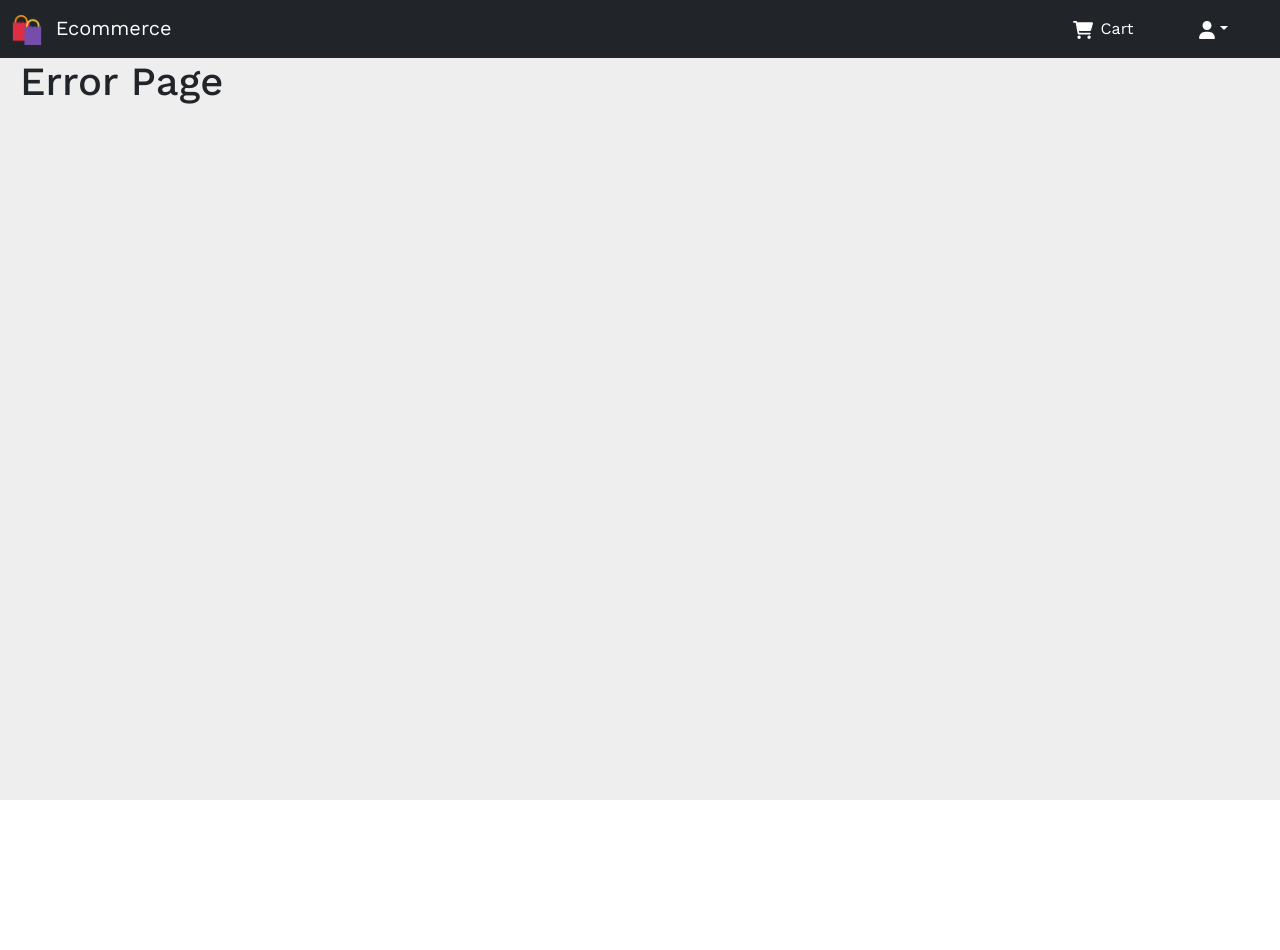
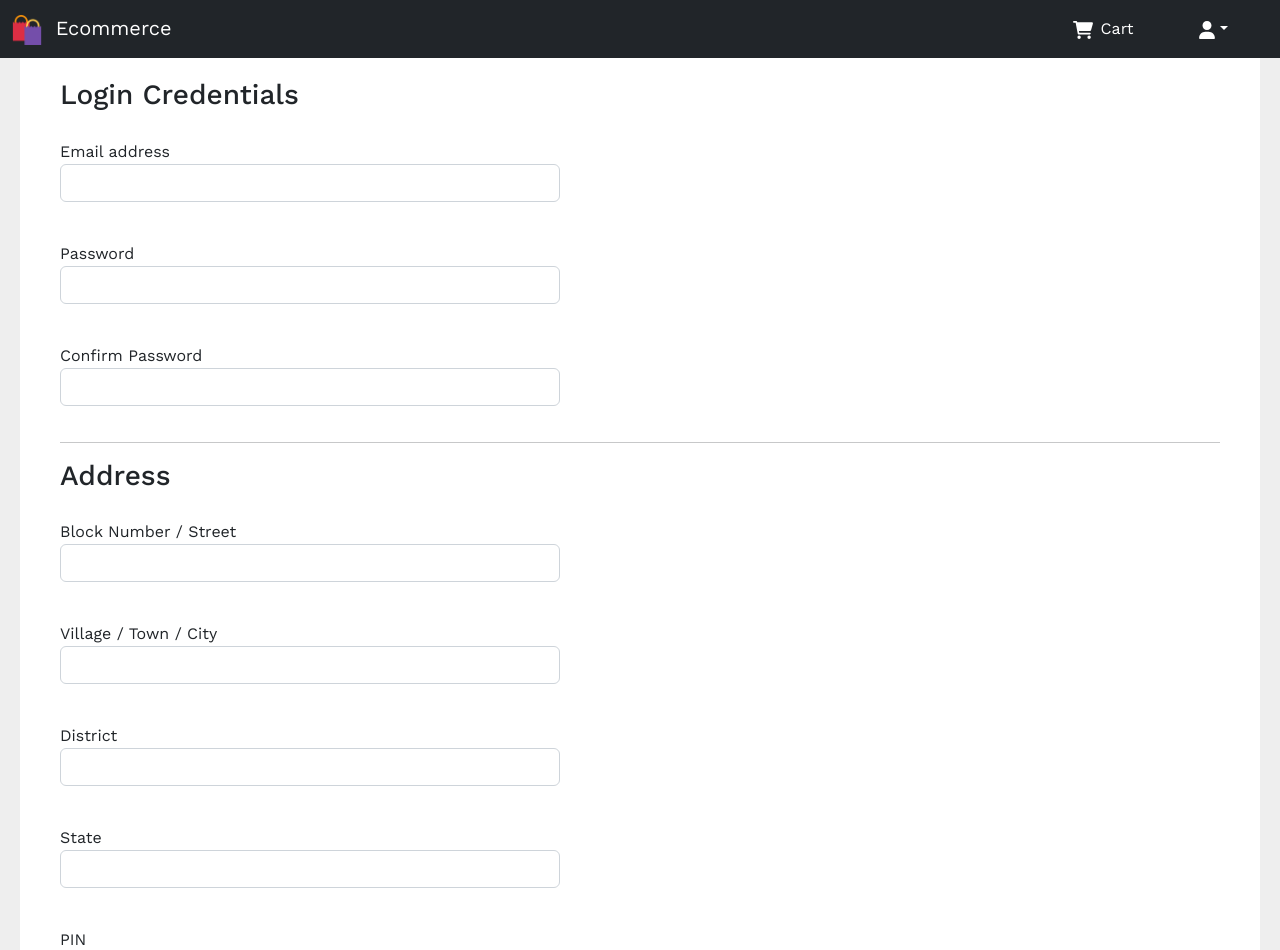
Before and after one commit to Rafael00X/Ecommerce-Frontend, a React (Create React App) app: page /register in a window 1280 px wide. Shown: the top 950 px of the page. Before the commit the page ends 800 px from the top, so only its background shows below. Built offline with nearby package versions, Linux system fonts and the light colour scheme.

Commit message:
Added Register

```diff
--- a/src/App.js
+++ b/src/App.js
@@ -8,6 +8,7 @@ import Error from "./pages/Error";
 import Header from "./components/header/Header";
 import Cart from "./pages/Cart";
 import Orders from "./pages/Orders";
+import Register from "./pages/Register";
 
 export default function App() {
   return (
@@ -21,6 +22,7 @@ export default function App() {
           <Route path="/section/:sectionId" element={<Section />} />
           <Route path="/cart" element={<Cart />} />
           <Route path="/orders" element={<Orders />} />
+          <Route path="/register" element={<Register />} />
           <Route path="/*" element={<Error />} />
         </Routes>
       </div>
--- /dev/null
+++ b/src/hooks/useForm.js
@@ -0,0 +1,18 @@
+import { useState } from "react";
+
+export default function useForm(initialValues, callback) {
+  const [values, setValues] = useState(initialValues);
+
+  const onChange = (e) => {
+    setValues((prevValues) => {
+      return { ...prevValues, [e.target.name]: e.target.value };
+    });
+  };
+
+  const onSubmit = (e) => {
+    e.preventDefault();
+    callback(values);
+  };
+
+  return [values, onChange, onSubmit];
+}
--- /dev/null
+++ b/src/pages/Register.jsx
@@ -0,0 +1,145 @@
+import { useNavigate } from "react-router-dom";
+import useForm from "../hooks/useForm";
+import { registerUser } from "../utils/query";
+import styles from "./Register.module.css";
+
+export default function Register() {
+  const navigate = useNavigate();
+  const initialValues = {
+    email: "",
+    password: "",
+    confirmPassword: "",
+    block: "",
+    city: "",
+    district: "",
+    state: "",
+    pin: "",
+  };
+  const callback = (values) => {
+    if (values.password !== values.confirmPassword)
+      return alert("Passwords must match!");
+    if (isNaN(Number(values.pin)) || values.pin.length !== 6)
+      return alert("Invalid PIN");
+    registerUser(values);
+    navigate("/");
+  };
+
+  const [values, onChange, onSubmit] = useForm(initialValues, callback);
+
+  return (
+    <div className={styles.container + " bg-white"}>
+      <form onSubmit={onSubmit}>
+        <h3>Login Credentials</h3>
+        <div className="form-group">
+          <label>
+            Email address
+            <input
+              type="email"
+              className="form-control"
+              name="email"
+              value={values.email}
+              onChange={onChange}
+              required
+            />
+          </label>
+        </div>
+        <div className="form-group">
+          <label>
+            Password
+            <input
+              type="password"
+              className="form-control"
+              name="password"
+              value={values.password}
+              onChange={onChange}
+              required
+            />
+          </label>
+        </div>
+        <div className="form-group">
+          <label>
+            Confirm Password
+            <input
+              type="password"
+              className="form-control"
+              name="confirmPassword"
+              value={values.confirmPassword}
+              onChange={onChange}
+              required
+            />
+          </label>
+        </div>
+        <hr />
+        <h3>Address</h3>
+        <div className="form-group">
+          <label>
+            Block Number / Street
+            <input
+              type="text"
+              className="form-control"
+              name="block"
+              value={values.block}
+              onChange={onChange}
+              required
+            />
+          </label>
+        </div>
+        <div className="form-group">
+          <label>
+            Village / Town / City
+            <input
+              type="text"
+              className="form-control"
+              name="city"
+              value={values.city}
+              onChange={onChange}
+              required
+            />
+          </label>
+        </div>
+        <div className="form-group">
+          <label>
+            District
+            <input
+              type="text"
+              className="form-control"
+              name="district"
+              value={values.district}
+              onChange={onChange}
+              required
+            />
+          </label>
+        </div>
+        <div className="form-group">
+          <label>
+            State
+            <input
+              type="text"
+              className="form-control"
+              name="state"
+              value={values.state}
+              onChange={onChange}
+              required
+            />
+          </label>
+        </div>
+        <div className="form-group">
+          <label>
+            PIN
+            <input
+              type="text"
+              className="form-control"
+              name="pin"
+              value={values.pin}
+              onChange={onChange}
+              required
+            />
+          </label>
+        </div>
+        <button type="submit" className="btn btn-dark">
+          Register
+        </button>
+      </form>
+    </div>
+  );
+}
--- /dev/null
+++ b/src/pages/Register.module.css
@@ -0,0 +1,22 @@
+.container {
+  padding: 20px 40px;
+}
+
+.container button {
+  margin-top: 40px;
+}
+
+.container div {
+  width: 100%;
+}
+
+.container input {
+  max-width: 500px;
+  min-width: 200px;
+  width: 80%;
+}
+
+.container label {
+  margin: 20px 0;
+  width: 100%;
+}
--- a/src/utils/query.js
+++ b/src/utils/query.js
@@ -76,6 +76,10 @@ export const loginUser = async (email, password) => {
   return { email, password };
 };
 
+export const registerUser = (data) => {
+  // TODO
+};
+
 export const placeOrder = () => {
   // TODO
   const cart = JSON.parse(localStorage.getItem("cart"));
```
